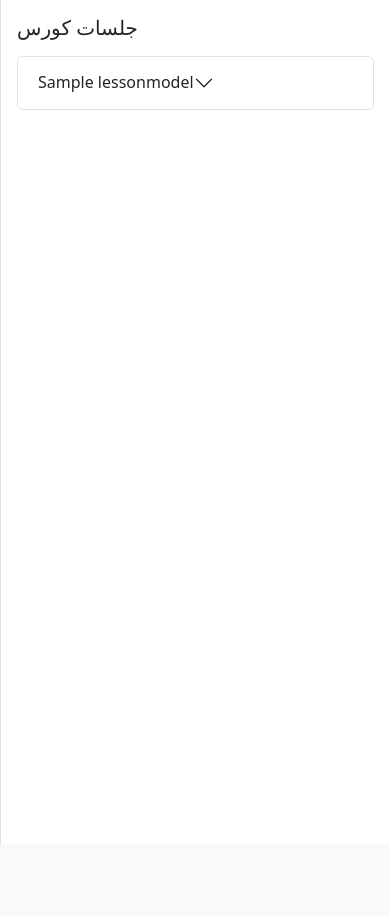
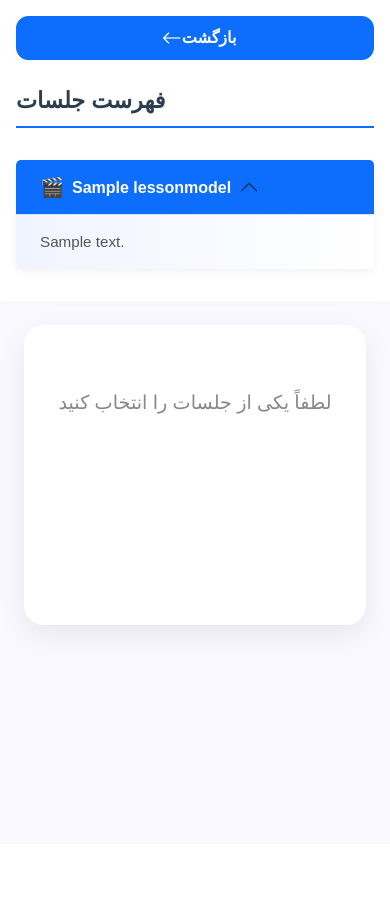
Before and after one commit to sinahozhabrii/course-website-django, a Django app: template templates/course/course_detail.html in a window 390 px wide. After the commit the page ends 641 px from the top, so only its background shows below. Run offline with Django 5.2, Linux system fonts and the light colour scheme; the template is opened without the code that fills it: values that come from a table or form of the project are taken from there, others are empty; tables that the repository leaves empty hold one stand-in row (values such as "Sample post"); data that the repository does not hold is empty; some libraries are stand-ins or nearby versions; some web fonts are replaced.

Commit message:
some changes to coursesubject model and others...

```diff
--- a/course/models.py
+++ b/course/models.py
@@ -55,6 +55,18 @@ def get_display_name(instance):
 class CourseSubject(models.Model):
     title = models.CharField(max_length=100)
     description = models.TextField(blank=True,null=True)
+    image = CloudinaryField('image',blank=True,null=True,
+
+                            public_id_prefix=get_public_id_prefix,
+
+                            display_name=get_display_name,
+
+                            tags=['course_subject'])
+    @property
+    def display_image(self):
+        image_url = helpres.get_cloudinary_image_obj(self,as_html=False,field_name='image')
+
+        return image_url
     def __str__(self):
         return self.title
 class CourseModel(models.Model):
--- a/course/services.py
+++ b/course/services.py
@@ -3,6 +3,11 @@ from . import models
 def get_course_list():
     course_q_list = models.CourseModel.objects.filter(status__in=[models.PublishStatus.PUBLISHED,models.PublishStatus.COMING_SOON])
     return course_q_list
+
+def get_course_subject_list(subject):
+    course_q_list = models.CourseModel.objects.select_related('subject').filter(status__in=[models.PublishStatus.PUBLISHED,models.PublishStatus.COMING_SOON],subject__title=subject)
+    return course_q_list
+
 def get_course_detail(course_public_id):
     if not course_public_id:
         return None
--- a/templates/course/course_detail.html
+++ b/templates/course/course_detail.html
@@ -1,20 +1,140 @@
-
 <!DOCTYPE html>
 <html lang="fa" dir="ltr">
 <head>
-  <meta charset="UTF-8">
+  <meta charset="UTF-8" />
   <title>جزئیات کورس</title>
-  <meta name="viewport" content="width=device-width, initial-scale=1">
-  <link href="https://cdn.jsdelivr.net/npm/bootstrap@5.3.3/dist/css/bootstrap.rtl.min.css" rel="stylesheet">
+  <meta name="viewport" content="width=device-width, initial-scale=1" />
+
+  <!-- Bootstrap RTL -->
+  <link href="https://cdn.jsdelivr.net/npm/bootstrap@5.3.3/dist/css/bootstrap.rtl.min.css" rel="stylesheet" />
+
+  <!-- فونت فارسی و آیکون -->
+  <link href="https://cdn.jsdelivr.net/gh/rastikerdar/vazirmatn-font@latest/dist/font-face.css" rel="stylesheet" />
+  <link href="https://cdn.jsdelivr.net/npm/bootstrap-icons@1.10.5/font/bootstrap-icons.css" rel="stylesheet" />
+
   <style>
     body {
-      background-color:rgb(250, 248, 250);
+      font-family: 'Vazirmatn', sans-serif;
+      background: #f9f9ff;
+      color: #222;
+      margin: 0;
+      padding: 0;
     }
+
     .course-sidebar {
+      background: #fff;
+      border-left: 1px solid #e5e5e5;
       height: 100vh;
+      padding: 2rem 1.5rem;
+      box-shadow: 0 0 12px rgba(0,0,0,0.03);
+    }
+
+    .sidebar-title {
+      font-size: 1.4rem;
+      font-weight: 700;
+      color: #2c3e50;
+      border-bottom: 2px solid #0d6efd;
+      padding-bottom: 0.5rem;
+      margin-bottom: 2rem;
+    }
+
+    .accordion-item {
+      border: none;
+      border-radius: 12px;
+      background: linear-gradient(to right, #f0f4ff, #ffffff);
+      margin-bottom: 1rem;
+      box-shadow: 0 3px 10px rgba(0,0,0,0.05);
+      transition: all 0.2s ease-in-out;
+    }
+
+    .accordion-item:hover {
+      transform: translateY(-2px);
+    }
+
+    .accordion-button {
+      font-weight: 600;
+      background: transparent;
+      color: #333;
+      padding: 1rem;
+      display: flex;
+      align-items: center;
+      gap: 0.5rem;
+    }
+
+    .accordion-button::before {
+      content: "🎬";
+      margin-left: 0.5rem;
+      font-size: 1.2rem;
+    }
+
+    .accordion-button:not(.collapsed) {
+      background-color: #0d6efd;
+      color: #fff;
+    }
+
+    .accordion-body {
+      padding: 1rem 1.5rem;
+      font-size: 0.95rem;
+      color: #555;
+    }
+
+#videoDetailContainer {
+  background: #fff;
+  border-radius: 20px;
+  padding: 2rem;
+  box-shadow: 0 10px 30px rgba(0,0,0,0.08);
+  animation: fadeInUp 0.4s ease-in-out;
+  min-height: 450px;
   overflow-y: auto;
-      position: sticky;
+  /* حذف کلاس video-wrapper از اینجا */
+}
+
+#videoDetailContainer .video-wrapper {
+  position: relative;
+  padding-bottom: 56.25%; /* 16:9 */
+  height: 0;
+  overflow: hidden;
+  margin-bottom: 2rem;
+  border-radius: 16px;
+  box-shadow: 0 10px 30px rgba(0, 0, 0, 0.15);
+  background: #000;
+}
+
+#videoDetailContainer .video-wrapper iframe,
+#videoDetailContainer .video-wrapper video,
+#videoDetailContainer .video-wrapper embed,
+#videoDetailContainer .video-wrapper object {
+  position: absolute;
   top: 0;
+  left: 0;
+  width: 100%;
+  height: 100%;
+  border: none;
+  border-radius: 16px;
+}
+
+
+    @keyframes fadeInUp {
+      from { opacity: 0; transform: translateY(30px); }
+      to { opacity: 1; transform: translateY(0); }
+    }
+
+    @media (max-width: 768px) {
+      .course-sidebar {
+        height: auto;
+        position: static;
+        padding: 1rem;
+        border-left: none;
+      }
+
+      #videoDetailContainer {
+        padding: 1rem;
+        min-height: 300px;
+      }
+
+      #videoDetailContainer .video-wrapper {
+        padding-bottom: 56.25%;
+      }
     }
   </style>
 </head>
@@ -22,12 +142,14 @@
 
   <div class="container-fluid">
     <div class="row">
+      <!-- Sidebar جلسات -->
+      <div class="col-md-3 course-sidebar">
+        <a href="{%url 'course-list'%}" class="btn btn-primary d-flex align-items-center justify-content-center mb-4" style="border-radius: 12px; font-weight: 600;">
+  <i class="bi bi-arrow-left fs-5 me-2"></i> بازگشت
+</a>
 
-      <!-- لیست جلسات (سمت چپ) -->
-      <div class="col-md-3 bg-white p-3 border-end course-sidebar">
-        <h5 class="mb-3">جلسات کورس</h5>
+        <div class="sidebar-title">فهرست جلسات</div>
         <div class="accordion" id="lessonAccordion">
-
           {% for lesson in lessons %}
           <div class="accordion-item">
             <h2 class="accordion-header" id="heading{{ forloop.counter }}">
@@ -38,7 +160,6 @@
                 data-bs-target="#collapse{{ forloop.counter }}"
                 aria-expanded="false"
                 aria-controls="collapse{{ forloop.counter }}"
-
                 hx-get="{{ lesson.path }}"
                 hx-target="#videoDetailContainer"
                 hx-swap="innerHTML"
@@ -56,14 +177,29 @@
         </div>
       </div>
 
-<!-- بخش نمایش ویدیو (سمت راست) -->
+      <!-- محتوای جلسه -->
       <div class="col-md-9 p-4">
         <div id="videoDetailContainer" class="video-wrapper mb-4">
+          <p style="text-align:center; color:#888; font-size:1.2rem; margin-top: 3rem;">
+            لطفاً یکی از جلسات را انتخاب کنید
+          </p>
         </div>
+      </div>
+    </div>
+  </div>
+
   <script src="https://cdn.jsdelivr.net/npm/bootstrap@5.3.3/dist/js/bootstrap.bundle.min.js"></script>
-
-{%include 'js.html' %}
-
-
+  {% include 'js.html' %}
+  <script>
+    document.addEventListener("DOMContentLoaded", function () {
+      // کلیک خودکار اولین جلسه با تاخیر 100 میلی ثانیه
+      const firstLessonButton = document.querySelector('.accordion-button[hx-get]');
+      if (firstLessonButton) {
+        setTimeout(() => {
+          firstLessonButton.click();
+        }, 100);
+      }
+    });
+  </script>
 </body>
 </html>
--- a/templates/home.html
+++ b/templates/home.html
@@ -267,7 +267,7 @@
               <img src="{% static 'img/gallery/topic1.png' %}" alt="" />
               <div class="topic-content-box">
                 <div class="topic-content">
-                  <h3><a href="#">Programing</a></h3>
+                  <h3><a href="{%url 'course-list-subject' 'web-dev' %}">Web Dev</a></h3>
                 </div>
               </div>
             </div>
```
Also changed, not shown: templates/course/lesson_detail.html (+1 -62 lines). Lines whose indentation alone changed are shown as unchanged.
